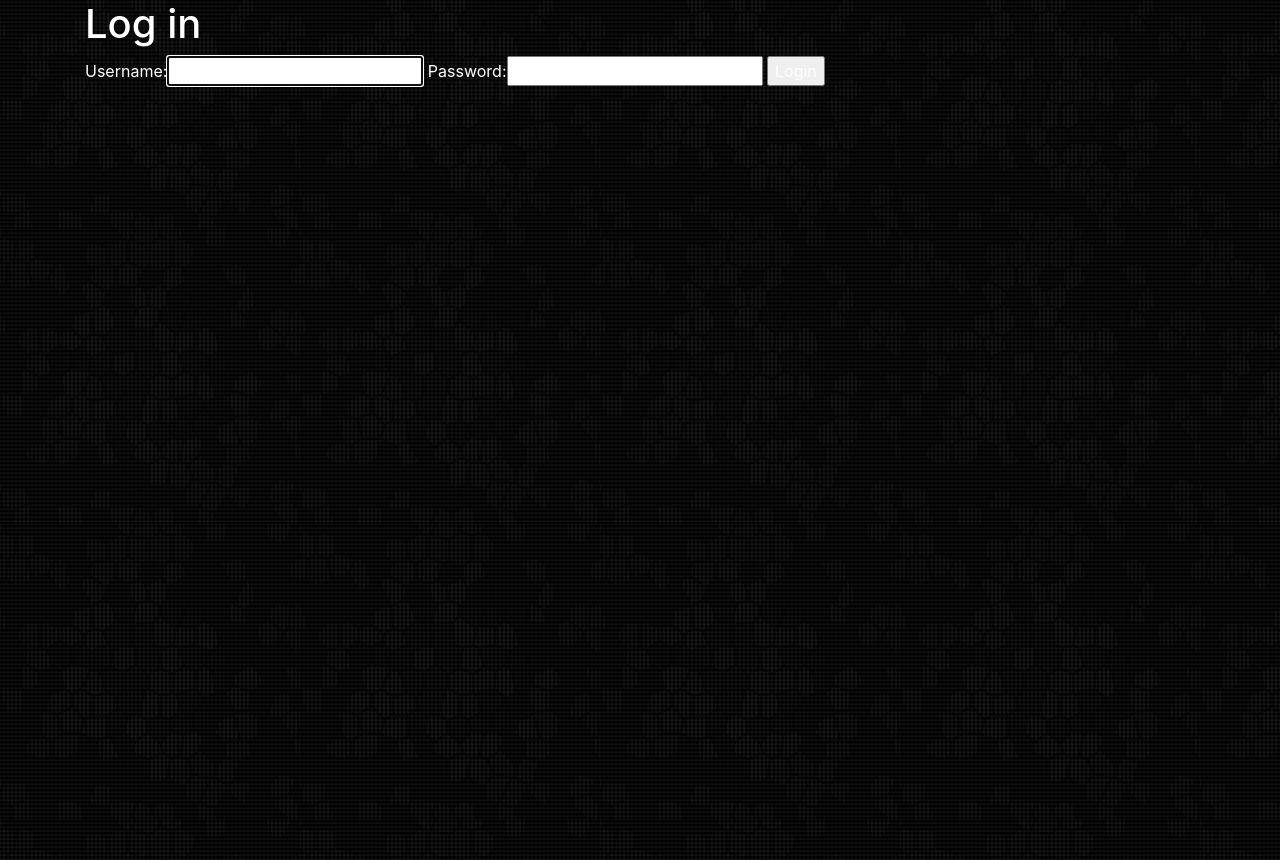
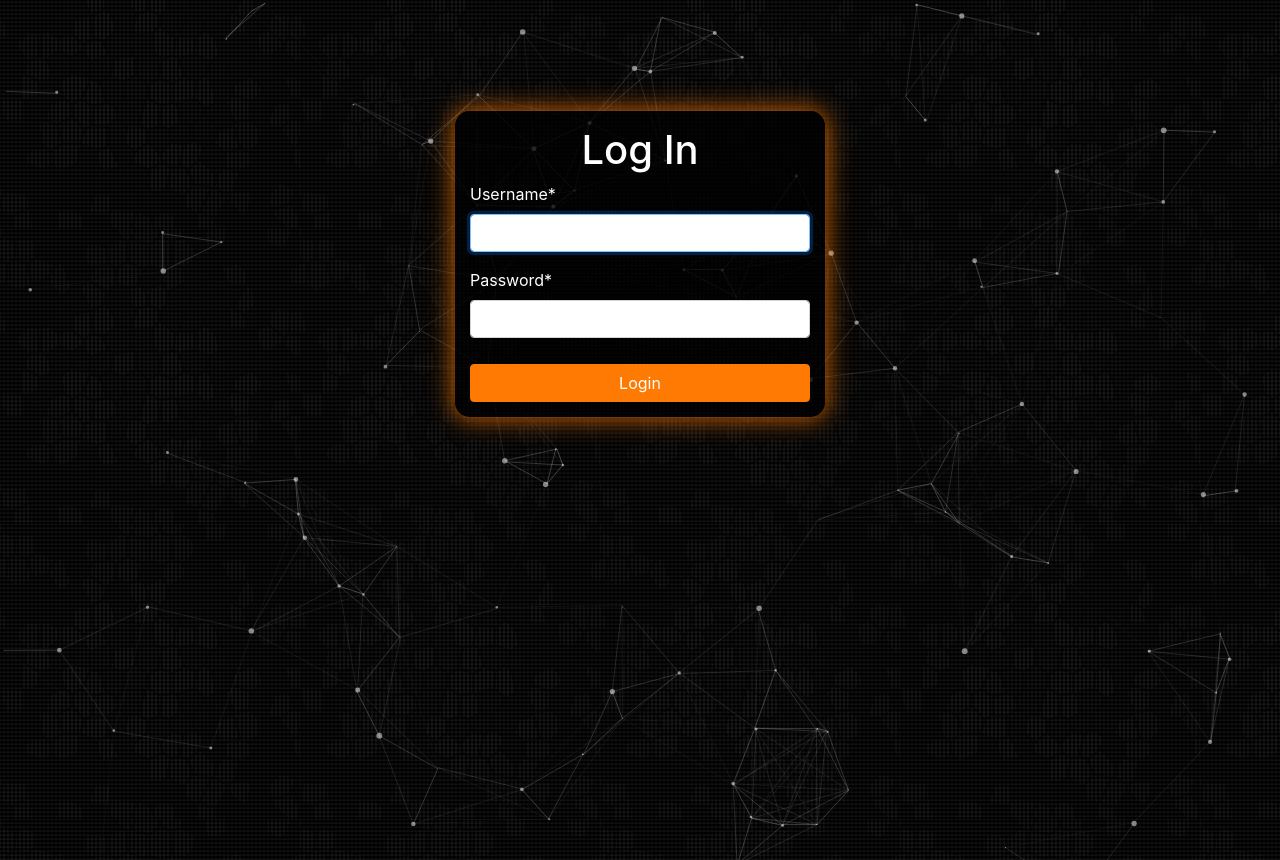
Before and after one commit to DrDEXT3R/AImage, a Django app: page /accounts/login/ in a window 1280 px wide. Shown: the part 66-926 px from the top of the page. Run offline with Django 3.2, Linux system fonts and the light colour scheme; style sheets or scripts are compiled from the project's sources; some libraries are stand-ins or nearby versions; some web fonts are replaced.

Commit message:
Create login form appearance

```diff
--- a/aimagesite/accounts/templates/accounts/login.html
+++ b/aimagesite/accounts/templates/accounts/login.html
@@ -1,12 +1,26 @@
 {% extends 'base_layout.html' %}
+{% load static %}
 
 {% block title %}Login{% endblock %}
+{% load crispy_forms_tags %}
+
+{% block stylesheet %}
+    <link rel="stylesheet" href="{% static 'css/dist/forms.css' %}">
+{% endblock %}
 
 {% block content %}
-    <h1>Log in</h1>
-    <form class="site-form" action="{% url 'accounts:login' %}" method="post">
-        {% csrf_token %}
-        {{ form }}
-        <input type="submit" value="Login">
-    </form>
+    <div class="d-flex justify-content-center">
+        <div class="form-wrapper col-sm-9 col-md-6 col-lg-4">
+
+                <h1 class="text-center">Log In</h1>
+
+                <form class="site-form" action="{% url 'accounts:login' %}" method="post">
+                    {% csrf_token %}
+                    {{ form|crispy }}
+                    <input class="btn btn-primary normal-btn" type="submit" value="Login">
+                </form>
+
+        </div>
+    </div>
+
 {% endblock %}
--- a/aimagesite/aimagesite/settings.py
+++ b/aimagesite/aimagesite/settings.py
@@ -39,6 +39,7 @@ INSTALLED_APPS = [
     'django.contrib.messages',
     'django.contrib.staticfiles',
     'accounts',
+    'crispy_forms',
 ]
 
 MIDDLEWARE = [
@@ -124,3 +125,5 @@ STATIC_URL = '/static/'
 STATICFILES_DIRS = (
     os.path.join(BASE_DIR, 'assets'),
 )
+
+CRISPY_TEMPLATE_PACK = 'bootstrap4'
--- a/aimagesite/aimagesite/templates/base_layout.html
+++ b/aimagesite/aimagesite/templates/base_layout.html
@@ -40,12 +40,13 @@
 				</div>
 			</nav>
         </header>
-        <div id="particles-js">
+        <div id="particles-js"></div>
             <div class="container">
                 {% block content %}
                 {% endblock %}
             </div>
-        </div>
+        <script src="https://cdn.jsdelivr.net/npm/particles.js@2.0.0/particles.min.js"></script>
+        <script src="{% static 'js/particles.js' %}"></script>
         <script src="https://code.jquery.com/jquery-3.5.1.slim.min.js" integrity="sha384-DfXdz2htPH0lsSSs5nCTpuj/zy4C+OGpamoFVy38MVBnE+IbbVYUew+OrCXaRkfj" crossorigin="anonymous"></script>
         <script src="https://cdn.jsdelivr.net/npm/bootstrap@4.5.3/dist/js/bootstrap.bundle.min.js" integrity="sha384-ho+j7jyWK8fNQe+A12Hb8AhRq26LrZ/JpcUGGOn+Y7RsweNrtN/tE3MoK7ZeZDyx" crossorigin="anonymous"></script>
     </body>
--- a/aimagesite/aimagesite/templates/homepage.html
+++ b/aimagesite/aimagesite/templates/homepage.html
@@ -14,7 +14,4 @@
         </div>
     </div>
 
-
-    <script src="https://cdn.jsdelivr.net/npm/particles.js@2.0.0/particles.min.js"></script>
-    <script src="{% static 'js/particles.js' %}"></script>
 {% endblock %}
--- /dev/null
+++ b/aimagesite/assets/css/forms.scss
@@ -0,0 +1,40 @@
+@import "variables";
+
+.btn {
+    background-color: $color_orange;
+    color:#FFFFFF;
+    border-color: $color_orange;
+}
+
+.btn:hover, .btn:focus, .btn:active, .btn.active, .open .dropdown-toggle.btn {
+    background-color: $color_orange;
+    color:#FFFFFF;
+    border-color: $color_orange;
+    opacity: 0.8;
+}
+
+.site-form .btn {
+    width: 100%;
+    margin-top: 10px;
+}
+
+.form-wrapper {
+    background-color:  rgba(0, 0, 0, 0.75);
+    margin-top: clamp(80px, 10%, 10%);
+    padding-top: 15px;
+    padding-bottom: 15px;
+    border-radius: 15px;
+    // shadow
+    -webkit-box-shadow: 0px 0px 25px 2px rgba(255, 122, 3, 0.75);
+	-moz-box-shadow: 0px 0px 25px 2px  rgba(255, 122, 3, 0.75);
+	box-shadow: 0px 0px 25px 2px  rgba(255, 122, 3, 0.75);
+}
+
+.alert-danger {
+    background-color: red;
+    margin-top: 20px;
+}
+
+.alert-danger ul {
+    padding: 0 0 0 15px;
+}
--- a/aimagesite/assets/css/styles.scss
+++ b/aimagesite/assets/css/styles.scss
@@ -9,6 +9,19 @@ body *{
     color: $color_white;
 }
 
+.container {
+    align-items: center;
+}
+
+#particles-js canvas {
+    display:block;
+    position: fixed;
+    z-index: -1;
+}
+// {
+//     position: relative;
+// }
+
 // h1, h2, h3, h4, h5 {
 //     font-weight: normal;
 //     margin: 0;
--- a/aimagesite/assets/js/particles.js
+++ b/aimagesite/assets/js/particles.js
@@ -1,4 +1,4 @@
 /* particlesJS.load(@dom-id, @path-json, @callback (optional)); */
-particlesJS.load('particles-js', 'static/particles.json', function() {
+    particlesJS.load('particles-js', '/static/particles.json', function() {
     console.log('callback - particles.js config loaded');
 });
```
Also changed, not shown: aimagesite/accounts/urls.py (line endings or trailing spaces).
